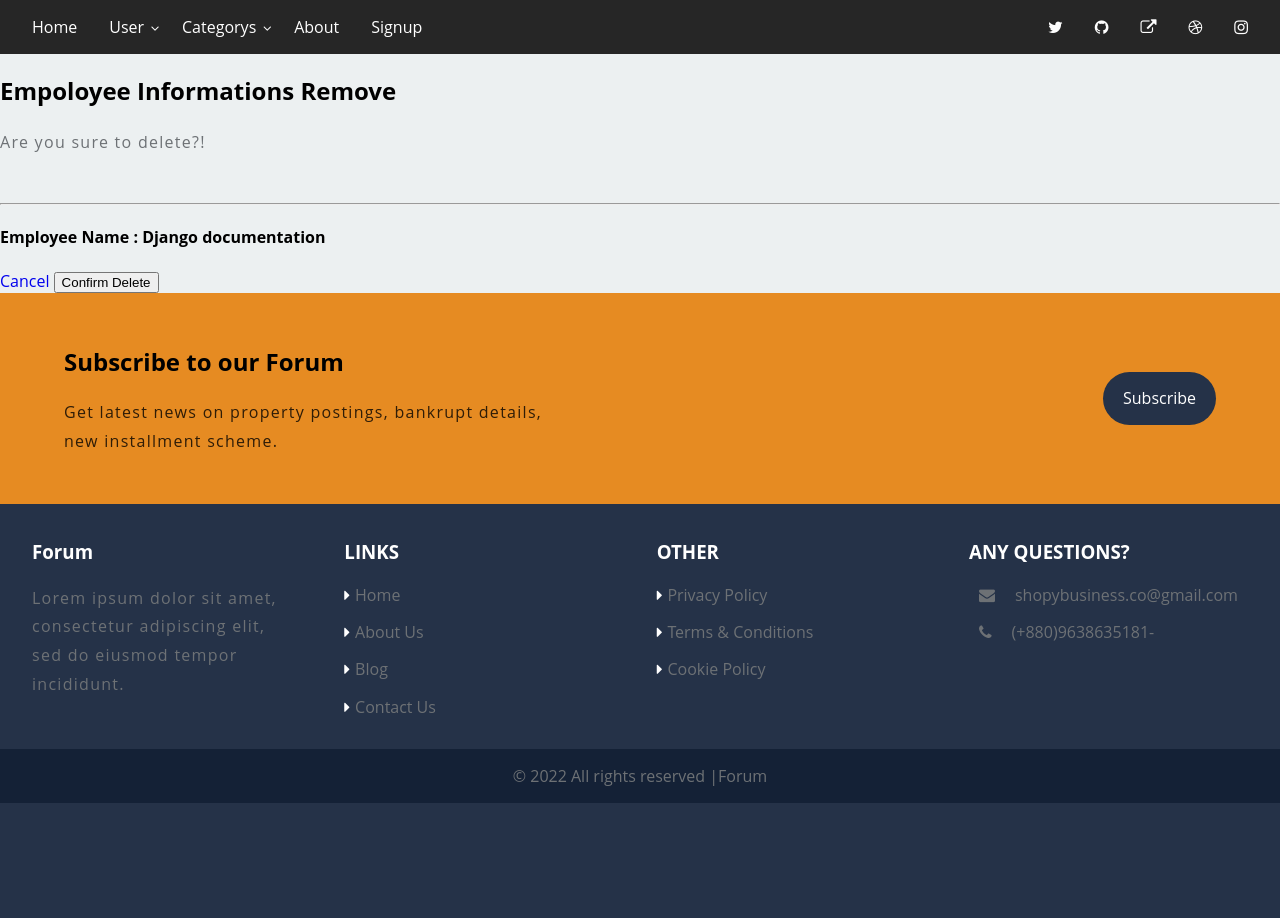
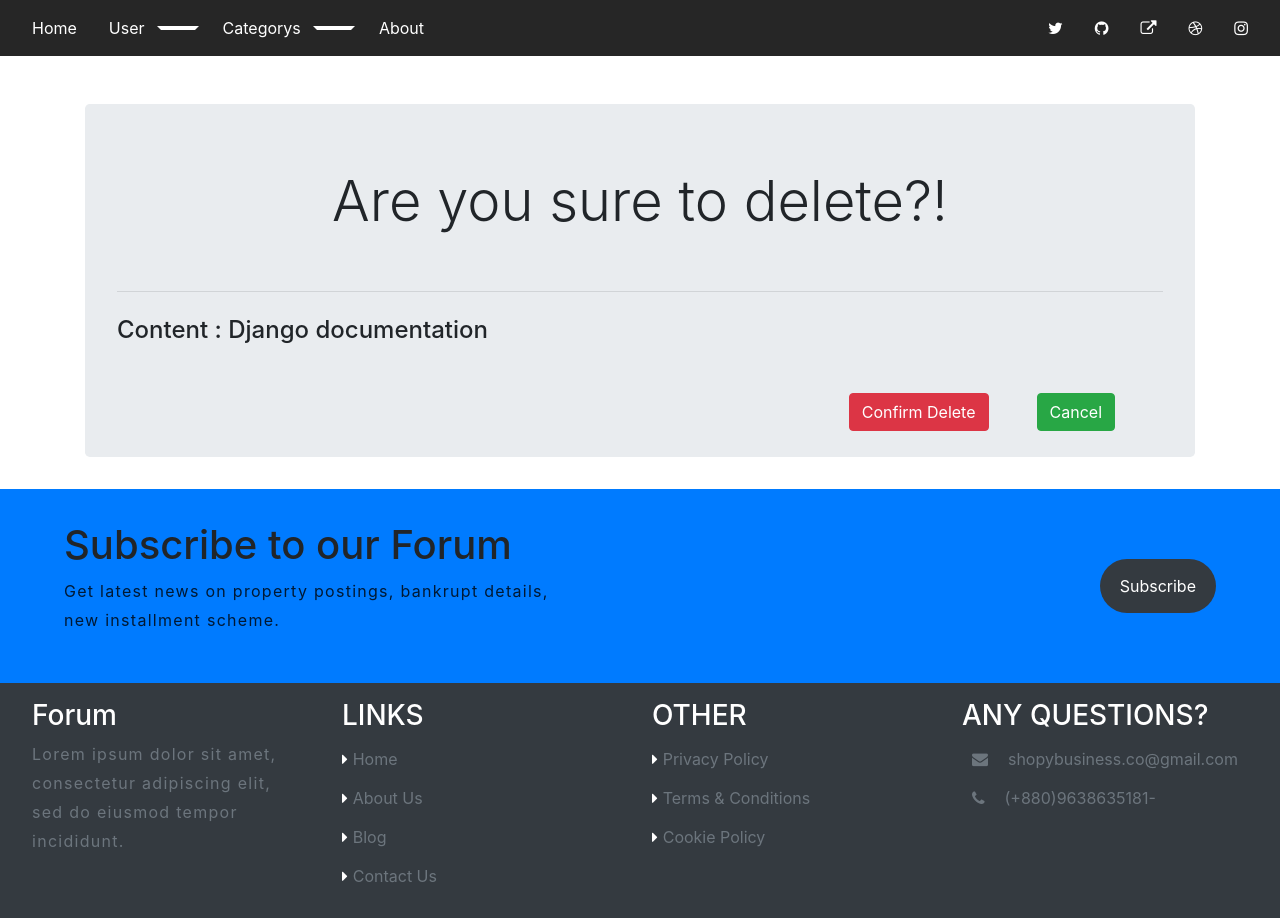
Before and after one commit to iamfoysal/forum-fullstack, a Django app: page /blog-delete/27 in a window 1280 px wide. Shown: the top 918 px of the page. Before the commit the page ends 803 px from the top, so only its background shows below. Run offline with Django 4.2, Linux system fonts and the light colour scheme; a user stored in the database is signed in; data comes from the database, SQL or seed files in the repository; both versions use the stored data as it was after the commit; some libraries are stand-ins or nearby versions; some web fonts are replaced.

Commit message:
modified views

```diff
--- a/home/models.py
+++ b/home/models.py
@@ -32,6 +32,9 @@ class BlogModel(models.Model):
     def __str__(self):
         return self.title
 
+    class Meta:
+        verbose_name_plural= 'All Blogs'
+
     def save(self , *args, **kwargs):
         self.slug = generate_slug(self.title)
         super(BlogModel, self).save(*args, **kwargs)
@@ -46,7 +49,8 @@ class Profile(models.Model):
     def __str__(self):
         return str(self.user)
 
-
+    class Meta:
+            verbose_name_plural= 'Profile Verification'
 
 
 
--- a/home/templates/blog/base.html
+++ b/home/templates/blog/base.html
@@ -53,7 +53,11 @@
             </ul>
           </li>
           <li><a href="#">About</a></li>
+          {% if request.user.is_authenticated %}
+
+          {% else %}
           <li><a href="{% url 'register' %}">Signup</a></li>
+          {% endif %}
         </ul>
       </nav><!-- #multi-level-nav .multi-level-nav -->
 
--- a/home/templates/blog/delete.html
+++ b/home/templates/blog/delete.html
@@ -1,16 +1,17 @@
 {% extends "blog/base.html" %}
 
 {% block content%}
+<link rel="stylesheet" href="https://cdn.jsdelivr.net/npm/bootstrap@4.6.1/dist/css/bootstrap.min.css" integrity="sha384-zCbKRCUGaJDkqS1kPbPd7TveP5iyJE0EjAuZQTgFLD2ylzuqKfdKlfG/eSrtxUkn" crossorigin="anonymous">
 
 <body class="bodys">
     <div class="container">
         <div class="mt-5">
             <div class="jumbotron form-bodys">
-                <h2 class="display-4 text-center font-weidth-bold">Empoloyee Informations Remove</h2>
-                <p class="lead  text-center">Are you sure to delete?!</p>
+                 <h2 class="display-4 text-center font-weidth-bold">Are you sure to delete?!</h2>
+                <!-- <p class="lead text-center">Are you sure to delete?!</p> -->
                 <br>
                 <hr class="my-4">
-                <h4>Employee Name : {{ blog_obj.title }}</h4>
+                <h4>Content : {{ blog_obj.title }}</h4>
                 <form class="mt-5 mb-5" action="" method="POST">
                     {% csrf_token %}
                     <a class="btn btn-success float-right d-inline mr-5"
--- a/home/templates/blog/see_blog.html
+++ b/home/templates/blog/see_blog.html
@@ -3,7 +3,7 @@
 <link rel="stylesheet" href="https://cdn.jsdelivr.net/npm/bootstrap@4.6.1/dist/css/bootstrap.min.css" integrity="sha384-zCbKRCUGaJDkqS1kPbPd7TveP5iyJE0EjAuZQTgFLD2ylzuqKfdKlfG/eSrtxUkn" crossorigin="anonymous">
 <section class="mt-5 pt-5">
   <div class="container">
-    <a class="user-tag" style="display:inline-block;" ><i class='bx bx-user' ></i> {{user.username}} </a>
+    <h4 class="user-tag" style="display:inline-block;" ><i class='bx bx-user' ></i> {{user.username}}</h4>
 
       <table class="table">
       <thead>
--- a/home/views.py
+++ b/home/views.py
@@ -95,7 +95,7 @@ def add_blog(request):
                 content = form.cleaned_data['content']
 
             blog_obj = BlogModel.objects.create(
-                user = user ,
+                user = user,
                 title = title,
                 category=category,
                 content = content,
--- /dev/null
+++ b/static/blog/token.txt
@@ -0,0 +1 @@
+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
```
Also changed, not shown: home/templates/blog/update_blog.html (+11 -0 lines), db.sqlite3, static/blog/Screenshot_2.png (added), static/blog/adcence_1.png (added), static/blog/iphonewallpapers_-_Copy.jpg (added).
